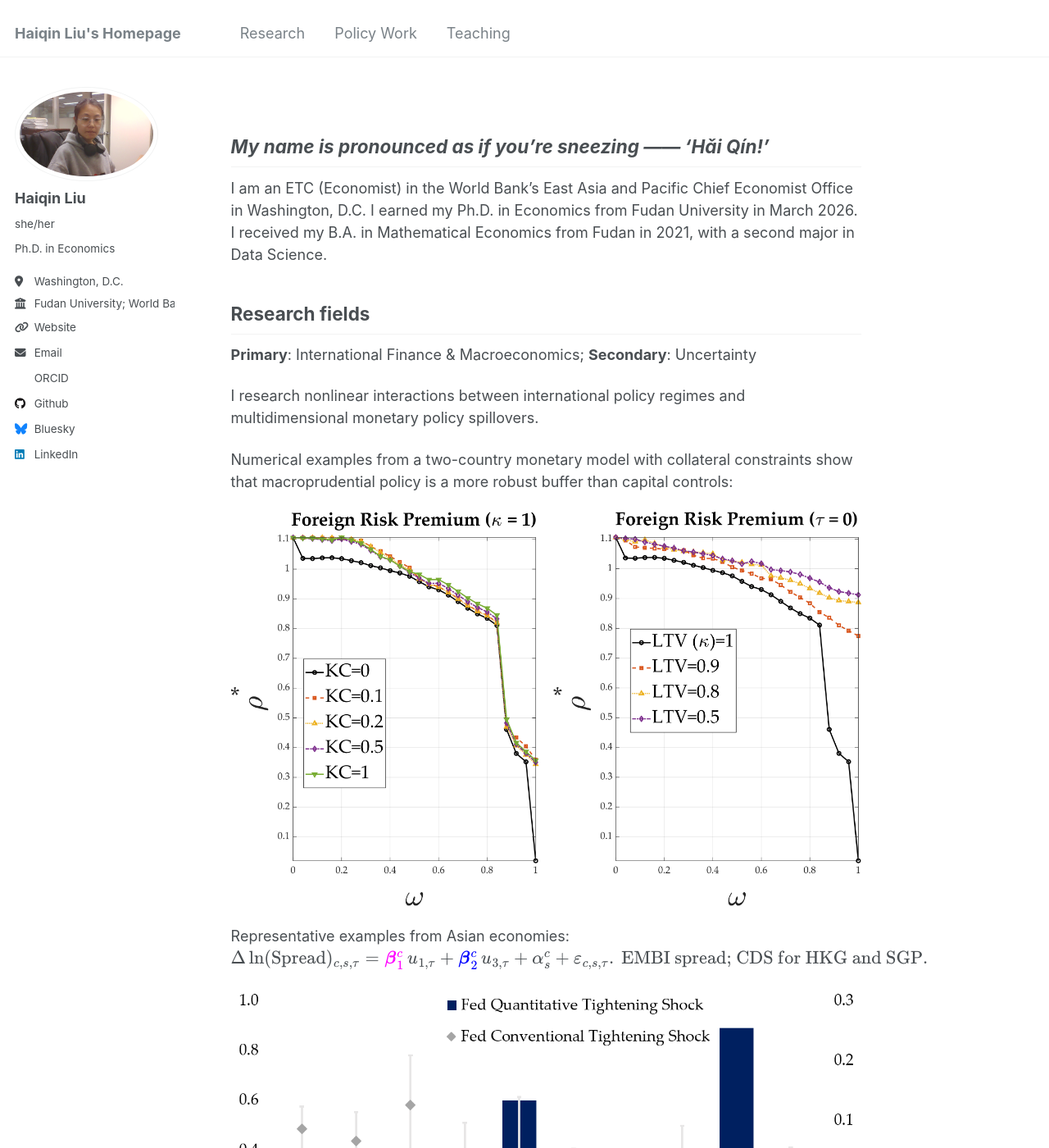
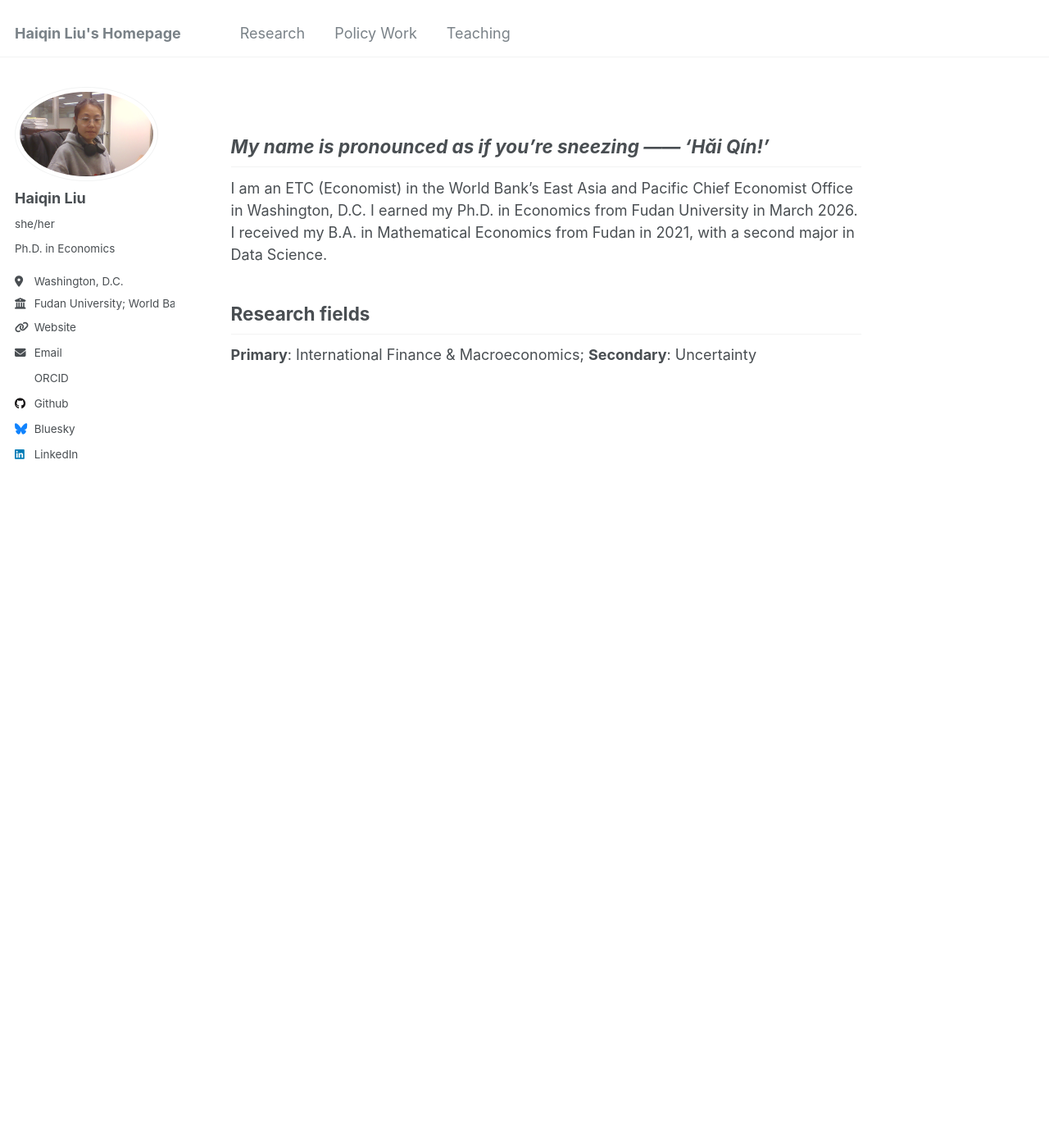
Before and after one commit to liuhaiqinFDU/liuhaiqinFDU.github.io, a Jekyll site: the page built from about.md, in a window 1280 px wide and 1400 px high. Shown: the whole window at 82% size. Built offline with Jekyll 4.4.1, drawn with Linux system fonts in a browser that asks for light colours; some web fonts are replaced; some of the changed text lies outside the part shown.

Commit message:
Withdraw MPU

```diff
--- a/about.md
+++ b/about.md
@@ -16,27 +16,3 @@
 ## Research fields
 
 **Primary**: International Finance & Macroeconomics; **Secondary**: Uncertainty
-
-<!-- Mi hermanita [Haihan Liu](https://github.com/GraceHanLiu) studies Statistics at [Shanghai University of Finance and Economics](https://english.sufe.edu.cn/) and contributes part-time to my research under my mentorship. -->
-
-I research nonlinear interactions between international policy regimes and multidimensional monetary policy spillovers.
-
-
-
-Numerical examples from a two-country monetary model with collateral constraints show that macroprudential policy is a more robust buffer than capital controls:
-
-![simulation](./images/simulation.png)
-
-Representative examples from Asian economies:
-$$
-\Delta \ln({\rm Spread})_{c,s,\tau}=\textcolor{magenta}{\boldsymbol{\beta}^c_1}\,u_{1,\tau} + \textcolor{blue}{\boldsymbol{\beta}^c_2}\,u_{3,\tau} + \alpha^c_s+\varepsilon_{c,s,\tau}. \text{ EMBI spread; CDS for HKG and SGP.}
-$$
-
-
-![sortKC](./images/sortKC.png)
-
-
-
-![sortMaPP](./images/sortMaPP.png)
-
-*\* MPru stance is measured as the cumulative sum of the MPru action indicator.*
```
Also changed, not shown: research.md (+1 -4 lines).
